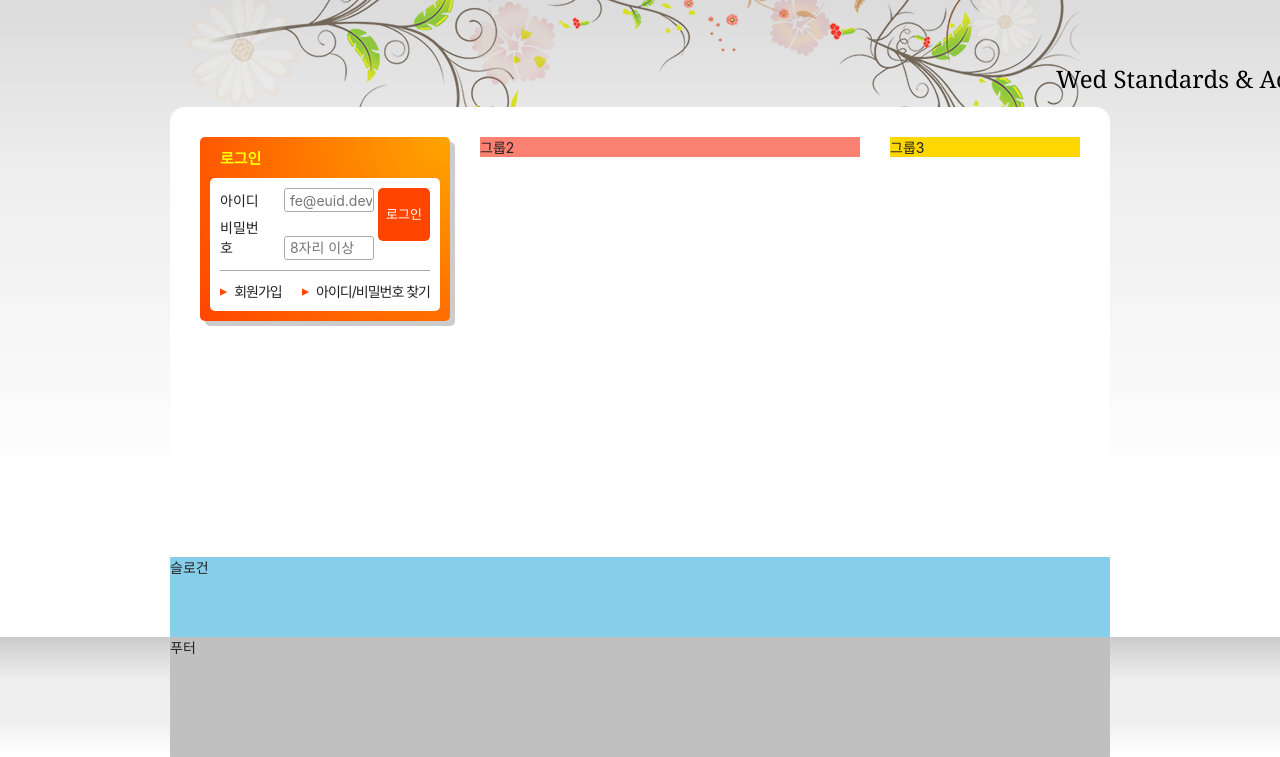
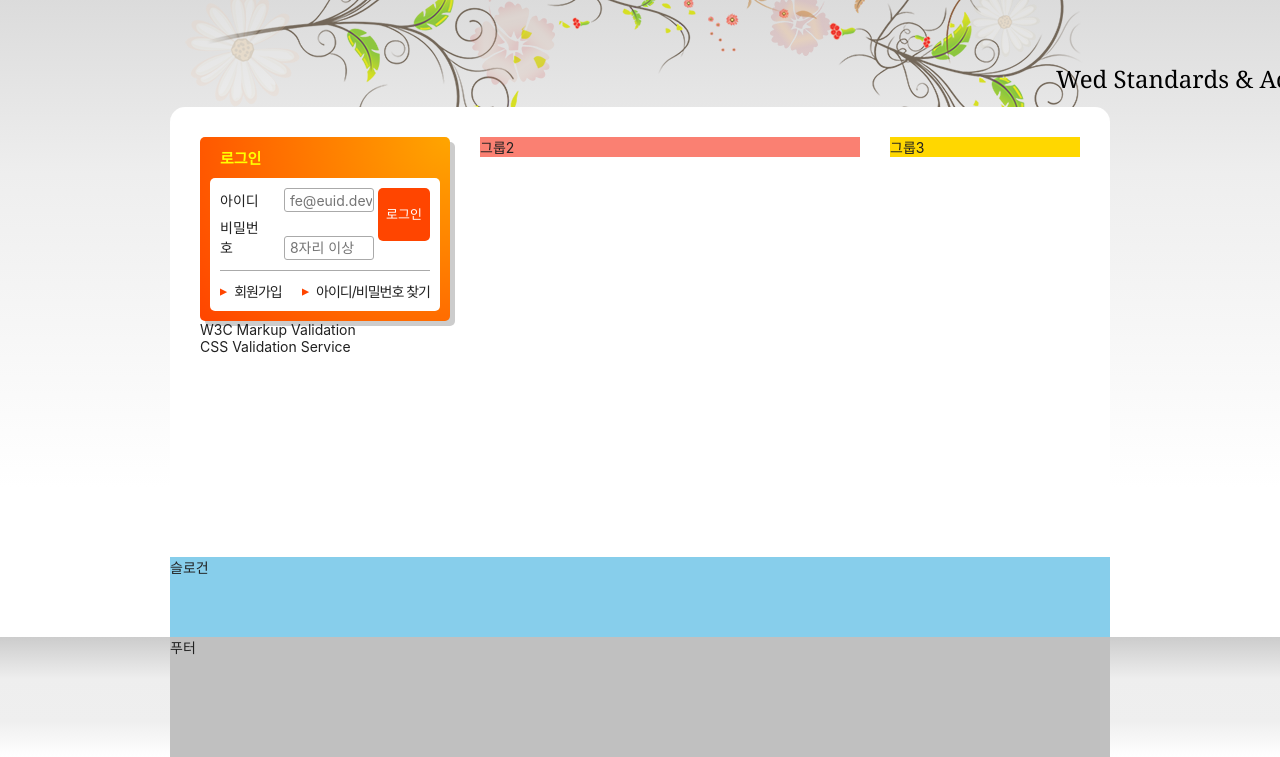
Before and after one commit to to06109/HTML5, a plain HTML site: page index.html in a window 1280 px wide. Shown: the part 140-897 px from the top of the page. Drawn offline with Linux system fonts and the light colour scheme; a web font is replaced by a local one.

Commit message:
유효성 검사 마크업 완료

```diff
--- a/index.html
+++ b/index.html
@@ -198,6 +198,29 @@
             <li><a href="/">아이디/비밀번호 찾기</a></li>
           </ul>
         </section>
+        <h2 class="a11y-hidden">유효성 검사 배너</h2>
+        <ul class="validation-list">
+          <li>
+            <a
+              href="/"
+              target="_blank"
+              rel="noopener noreferrer"
+              title="마크업 유효성검사 사이트로 이동 (새창)"
+            >
+              W3C Markup Validation
+            </a>
+          </li>
+          <li>
+            <a
+              href="/"
+              target="_blank"
+              rel="noopener noreferrer"
+              title="CSS 유효성검사 사이트로 이동 (새창)"
+            >
+              CSS Validation Service
+            </a>
+          </li>
+        </ul>
       </div>
       <div class="group group2">그룹2</div>
       <div class="group group3">그룹3</div>
```
